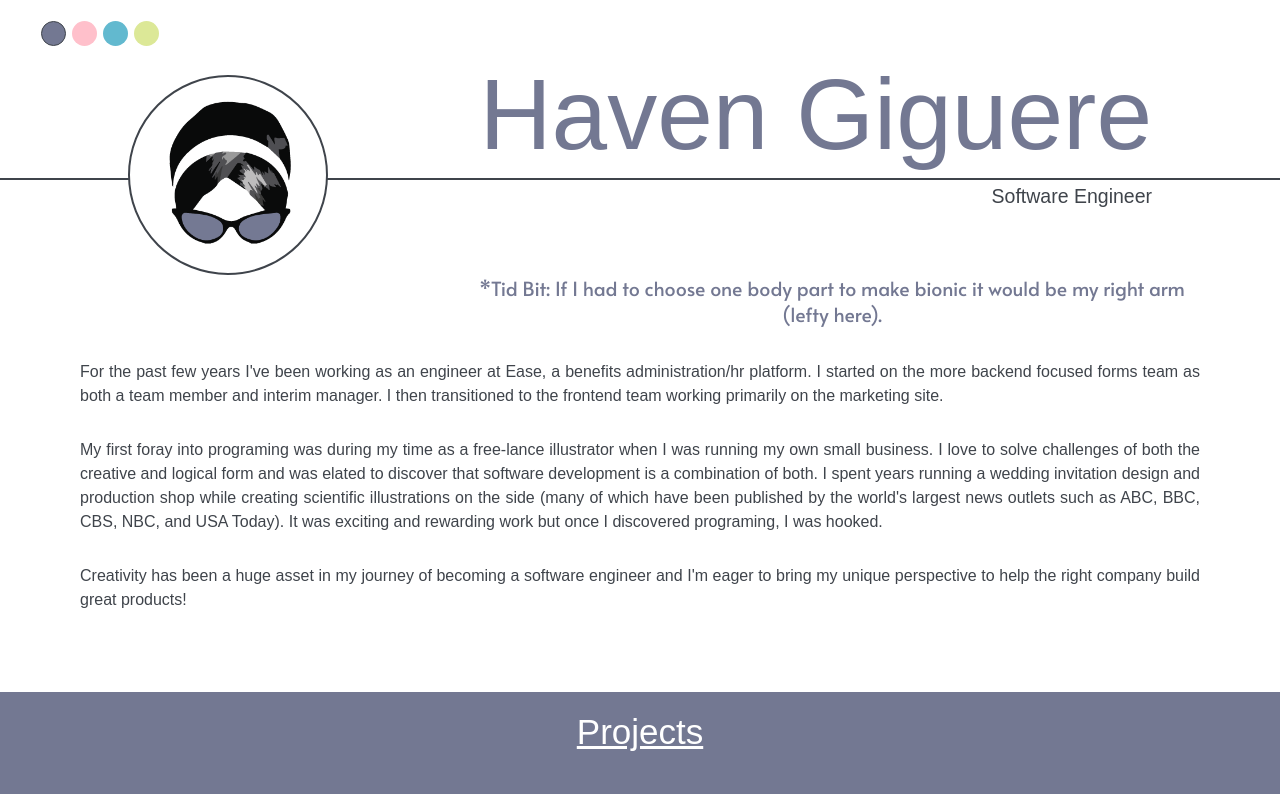
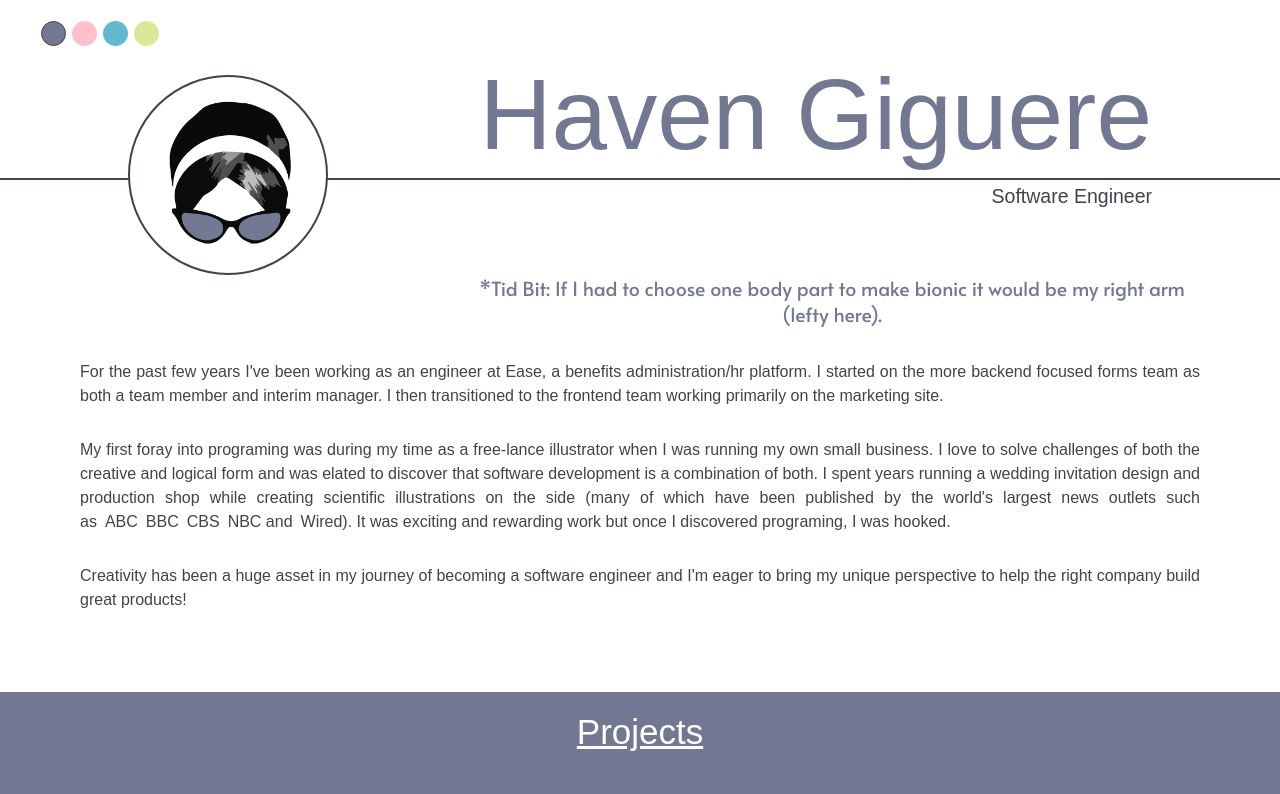
Before and after one commit to TheGreyHaven/Portfolio2020, a React (Create React App) app: page / in a window 1280 px wide. Shown: the top 794 px of the page. Built offline with nearby package versions, Linux system fonts and the light colour scheme; a web font is replaced by a local one.

Commit message:
Adds links to news outlets in Bio

```diff
--- a/src/components/Artwork/Artwork.css
+++ b/src/components/Artwork/Artwork.css
@@ -25,6 +25,12 @@
 
 .imgDiv {
 	margin: 20px;
+	cursor: pointer;
+	transition: all .2s ease-in-out;
+}
+
+.imgDiv:hover {
+	transform: scale(1.1);
 }
 
 @media (max-width: 605px){
--- a/src/components/Artwork/Artwork.js
+++ b/src/components/Artwork/Artwork.js
@@ -72,7 +72,7 @@ class Artwork extends Component {
 					</div>
 					<div className="artworkDiv">
 						{scienceImgs.map(scienceImg => (
-							<button onClick={() => this.getModal(scienceImg)}>
+							<button key={scienceImg} onClick={() => this.getModal(scienceImg)}>
 								<div className="imgDiv">
 									<img className="artworkImgs" alt="" src={scienceImg}></img>
 								</div>
@@ -85,7 +85,7 @@ class Artwork extends Component {
 					</div>
 					<div className="artworkDiv">
 						{artImgs.map(artImg => (
-							<button onClick={() => this.getModal(artImg)}>
+							<button key={artImg} onClick={() => this.getModal(artImg)}>
 								<div className="imgDiv">
 									<img className="artworkImgs" alt="" src={artImg}></img>
 								</div>
--- a/src/components/Bio/Bio.css
+++ b/src/components/Bio/Bio.css
@@ -6,6 +6,23 @@
 .bio p {
 	margin-bottom: 30px;
 }
+
+.imgLink{
+	cursor: pointer;
+}
+
+
+
+a.imgLink:link, a.imgLink:visited, a.imgLink:active {
+	color: #3f444b;
+  text-decoration: none;
+  margin-left: 8px;
+}
+
+a.imgLink:hover {
+	text-decoration: none;
+}
+
 
 
 /* xs 768 and under */
--- a/src/components/Bio/Bio.js
+++ b/src/components/Bio/Bio.js
@@ -17,8 +17,14 @@ const Bio = () => {
 				and was elated to discover that software development is a combination of both.
 				I spent years running a wedding invitation
 				design and production shop while creating scientific illustrations on the side
-				(many of which have been published by the world's largest news outlets such as ABC, BBC,
-				CBS, NBC, and USA Today). It was exciting and rewarding work but once I discovered programing, I was hooked.
+				(many of which have been published by the world's largest news outlets such as
+				<a href="https://abcnews.go.com/blogs/extras/2012/10/15/world-news-instant-index-10152012" rel="noopener noreferrer" className="imgLink" target="_blank">ABC</a>
+				<a href="https://www.bbc.co.uk/programmes/p00z2ym2" rel="noopener noreferrer" className="imgLink" target="_blank">BBC</a>
+				<a href="https://www.cbsnews.com/news/astronomers-spot-diamond-planet/" rel="noopener noreferrer" className="imgLink" target="_blank">CBS</a>
+				<a href="http://www.nbcnews.com/id/50449282/ns/technology_and_science-space/t/amateur-astronomers-discover-alien-planets/#.X1e7dZNKjPY" rel="noopener noreferrer" className="imgLink" target="_blank">NBC</a> and
+				<a href="https://www.wired.com/2012/10/diamond-exoplanet/" rel="noopener noreferrer" className="imgLink" target="_blank">Wired</a>
+
+			). It was exciting and rewarding work but once I discovered programing, I was hooked.
       </p>
 			<p>
 				Creativity has been a huge asset in my journey of becoming a software engineer and I'm
--- a/src/components/Modal/Modal.js
+++ b/src/components/Modal/Modal.js
@@ -28,11 +28,11 @@ class Modal extends Component {
 							<a href="http://mobingo.club/" rel="noopener noreferrer" target="_blank">
 								<img alt="bingo img" className="modalImg" src={bingoImg}></img>
 							</a>
-							<div className="linkDiv" >
+							{/* <div className="linkDiv" >
 								<a href="http://mobingo.club/" className="modalLinks" rel="noopener noreferrer" target="_blank">MoBingo.club</a>
-							</div>
+							</div> */}
 							<div className="linkDiv">
-								<a href="https://github.com/TheGreyHaven/BingoWebApp" rel="noopener noreferrer" id="githubBingo" className="modalLinks" target="_blank">GitHub Repository</a>
+								<a href="https://github.com/TheGreyHaven/BingoWebApp" rel="noopener noreferrer" className="modalLinks" target="_blank">GitHub Repository</a>
 							</div>
 						</div> :
 						this.props.project.title === "Plan-It" ?
@@ -44,7 +44,7 @@ class Modal extends Component {
 									src="https://www.youtube.com/embed/IN9C9oIE8CY">
 								</iframe>
 								<div className="linkDiv">
-									<a href="https://github.com/TheGreyHaven/HB-project" id="github" className="modalLinks" rel="noopener noreferrer" target="_blank">GitHub Repository</a>
+									<a href="https://github.com/TheGreyHaven/HB-project" className="modalLinks" rel="noopener noreferrer" target="_blank">GitHub Repository</a>
 								</div>
 							</div> :
 							this.props.project.title === "Womentor" ?
@@ -53,7 +53,7 @@ class Modal extends Component {
 										<img alt="Womentor Img" responsive="true" className="modalImg" src={womentorImg}></img>
 									</a>
 									<div className="linkDiv">
-										<a href="https://github.com/TheGreyHaven/WoMentor" id="github" className="modalLinks" rel="noopener noreferrer" target="_blank">GitHub Repository</a>
+										<a href="https://github.com/TheGreyHaven/WoMentor" className="modalLinks" rel="noopener noreferrer" target="_blank">GitHub Repository</a>
 									</div>
 								</div> :
 								<div></div>}
```
